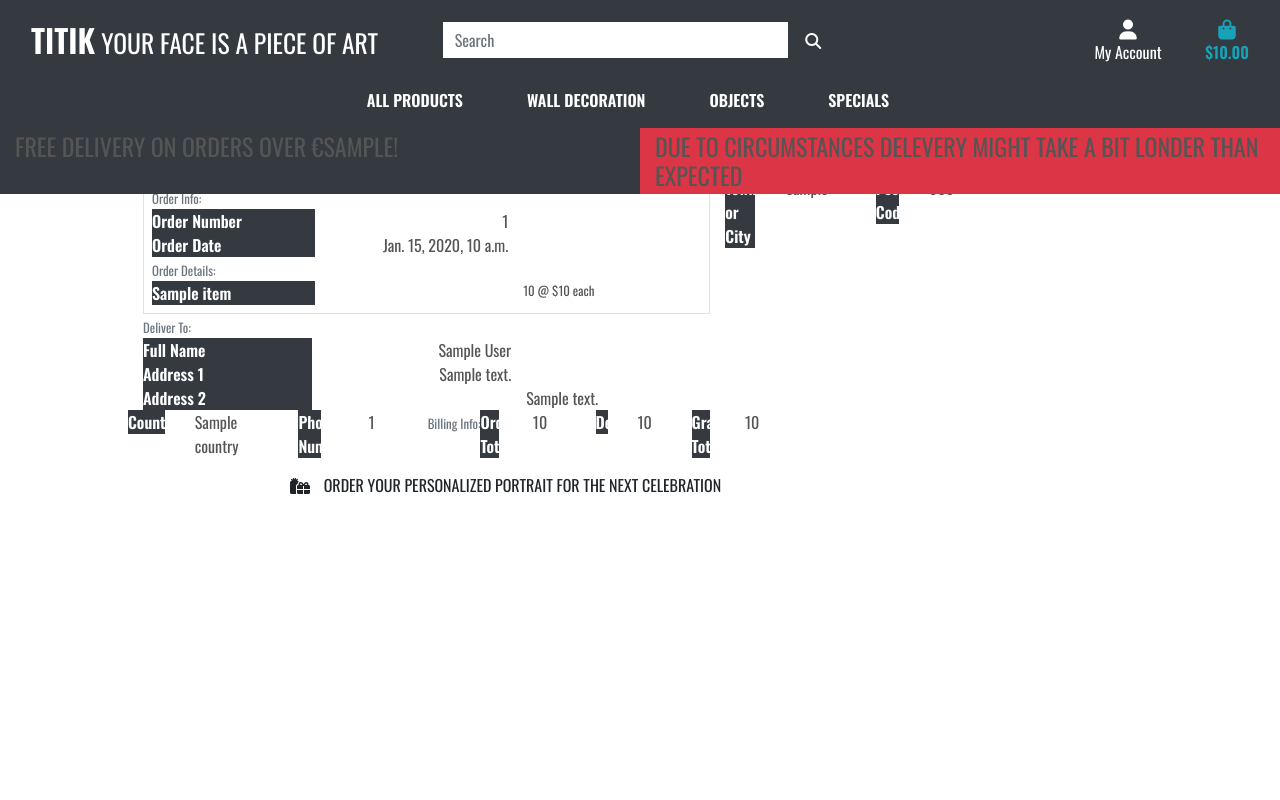
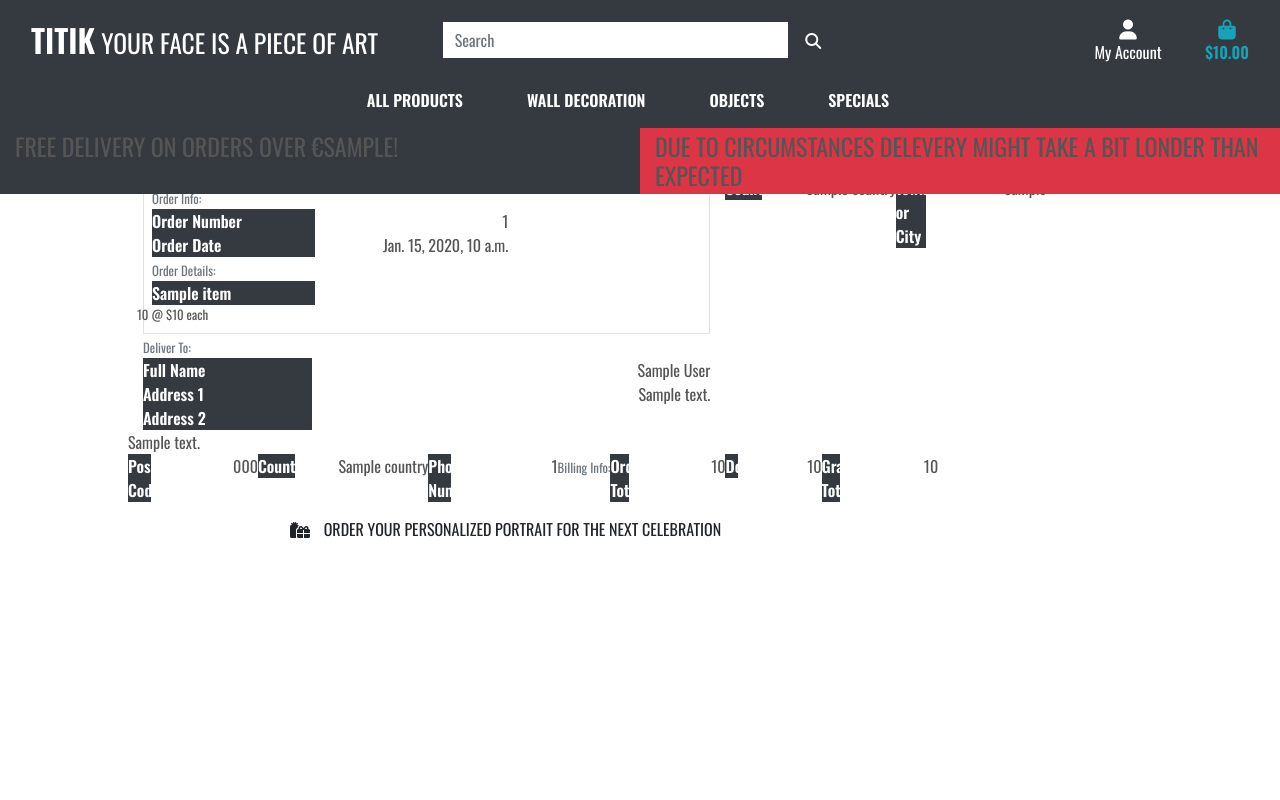
Before and after one commit to MariskaS85/faceart, a Django app: template checkout/templates/checkout/checkout_success.html in a window 1280 px wide. Run offline with Django 3.2, Linux system fonts and the light colour scheme; the template is opened without the code that fills it: most values are stand-ins (such as "Sample title", 1, 10 or a date in 2020); some libraries are stand-ins or nearby versions; some web fonts are replaced.

Commit message:
added oreder summary to succes page

```diff
--- a/checkout/templates/checkout/checkout_success.html
+++ b/checkout/templates/checkout/checkout_success.html
@@ -58,7 +58,7 @@
                         <div class="col-12 col-md-4">
                             <p class="mb-0 text-white bg-dark font-weight-bold">{{ item.product_name }}</p>
                         </div>
-                        <div class="col-12 col-md-4 text-md-right">
+                        <div class="col-12 col-md-8 text-md-right">
                         </div>
                             <p class="small mb-0">{{ item.quantity }} @ ${{ item.product.price }} each</p>
                         </div>
@@ -74,7 +74,7 @@
                         <div class="col-12 col-md-4">
                             <p class="mb-0 text-white bg-dark font-weight-bold">Full Name</p>
                         </div>
-                        <div class="col-12 col-md-4 text-md-right">
+                        <div class="col-12 col-md-8 text-md-right">
                             <p class="mb-0">{{ order.full_name }}</p>
                         </div>
                     </div>
@@ -83,51 +83,66 @@
                         <div class="col-12 col-md-4">
                             <p class="mb-0 text-white bg-dark font-weight-bold">Address 1</p>
                         </div>
-                        <div class="col-12 col-md-4 text-md-right">
+                        <div class="col-12 col-md-8 text-md-right">
                             <p class="mb-0">{{ order.street_address1 }}</p>
+                        </div>
+                    </div>
+                    {% if order.street_address2 %}
+                    <div class="row">
+                        <div class="col-12 col-md-4">
+                            <p class="mb-0 text-white bg-dark font-weight-bold">Address 2</p>
+                        </div>
+                        <div class="col-12 col-md-8 text-md-right">
+                        </div>
+                            <p class="mb-0">{{ order.street_address2 }}</p>
+                        </div>
+                    </div>
+                    {% endif %}
+                    {% if order.county %}
+                    <div class="row">
+                        <div class="col-12 col-md-4">
+                            <p class="mb-0 text-white bg-dark font-weight-bold">Country</p>
+                        </div>
+                        <div class="col-12 col-md-8 text-md-right">
+                            <p class="mb-0">{{ order.country }}</p>
+                        </div>
+                    </div>
+                    {% endif %}
+
+                    <div class="row">
+                        <div class="col-12 col-md-4">
+                            <p class="mb-0 text-white bg-dark font-weight-bold">Town or City</p>
+                        </div>
+                        <div class="col-12 col-md-8 text-md-right">
+                            <p class="mb-0">{{ order.town_or_city }}</p>
+                        </div>
+                    </div>
+
+                    {% if order.postalcode %}
+                    <div class="row">
+                        <div class="col-12 col-md-4">
+                            <p class="mb-0 text-white bg-dark font-weight-bold">Postal Code</p>
+                        </div>
+                        <div class="col-12 col-md-8 text-md-right">
+                            <p class="mb-0">{{ order.postalcode }}</p>
+                        </div>
+                    </div>
+                    {% endif %}
+
+                    <div class="row">
+                        <div class="col-12 col-md-4">
+                            <p class="mb-0 text-white bg-dark font-weight-bold">Country</p>
+                        </div>
+                        <div class="col-12 col-md-8 text-md-right">
+                            <p class="mb-0">{{ order.country }}</p>
                         </div>
                     </div>
 
                     <div class="row">
                         <div class="col-12 col-md-4">
-                            <p class="mb-0 text-white bg-dark font-weight-bold">Address 2</p>
-                        </div>
-                        <div class="col-12 col-md-4 text-md-right">
-                        </div>
-                            <p class="mb-0">{{ order.street_address2 }}</p>
-                        </div>
-                    </div>
-                    <div class="row">
-                        <div class="col-12 col-md-4">
-                            <p class="mb-0 text-white bg-dark font-weight-bold">Town or City</p>
-                        </div>
-                        <div class="col-12 col-md-4 text-md-right">
-                            <p class="mb-0">{{ order.town_or_city }}</p>
-                        </div>
-                    </div>
-
-                    <div class="row">
-                        <div class="col-12 col-md-4">
-                            <p class="mb-0 text-white bg-dark font-weight-bold">Postal Code</p>
-                        </div>
-                        <div class="col-12 col-md-4 text-md-right">
-                            <p class="mb-0">{{ order.postalcode }}</p>
-                        </div>
-                    </div>
-
-                    <div class="row">
-                        <div class="col-12 col-md-4">
-                            <p class="mb-0 text-white bg-dark font-weight-bold">Country</p>
-                        </div>
-                        <div class="col-12 col-md-4 text-md-right">
-                            <p class="mb-0">{{ order.country }}</p>
-                        </div>
-                    </div>
-                    <div class="row">
-                        <div class="col-12 col-md-4">
                             <p class="mb-0 text-white bg-dark font-weight-bold">Phone Number</p>
                         </div>
-                        <div class="col-12 col-md-4 text-md-right">
+                        <div class="col-12 col-md-8 text-md-right">
                             <p class="mb-0">{{ order.phone_number}}</p>
                         </div>
                     </div>
@@ -140,7 +155,7 @@
                         <div class="col-12 col-md-4">
                             <p class="mb-0 text-white bg-dark font-weight-bold">Order Total</p>
                         </div>
-                        <div class="col-12 col-md-4 text-md-right">
+                        <div class="col-12 col-md-8 text-md-right">
                             <p class="mb-0">{{ order.order_total }}</p>
                         </div>
                     </div>
@@ -148,7 +163,7 @@
                         <div class="col-12 col-md-4">
                             <p class="mb-0 text-white bg-dark font-weight-bold">Delivery</p>
                         </div>
-                        <div class="col-12 col-md-4 text-md-right">
+                        <div class="col-12 col-md-8 text-md-right">
                             <p class="mb-0">{{ order.delivery_cost }}</p>
                         </div>
                     </div>
@@ -156,7 +171,7 @@
                         <div class="col-12 col-md-4">
                             <p class="mb-0 text-white bg-dark font-weight-bold">Grand Total</p>
                         </div>
-                        <div class="col-12 col-md-4 text-md-right">
+                        <div class="col-12 col-md-8 text-md-right">
                             <p class="mb-0">{{ order.grand_total }}</p>
                         </div>
                     </div>
```
